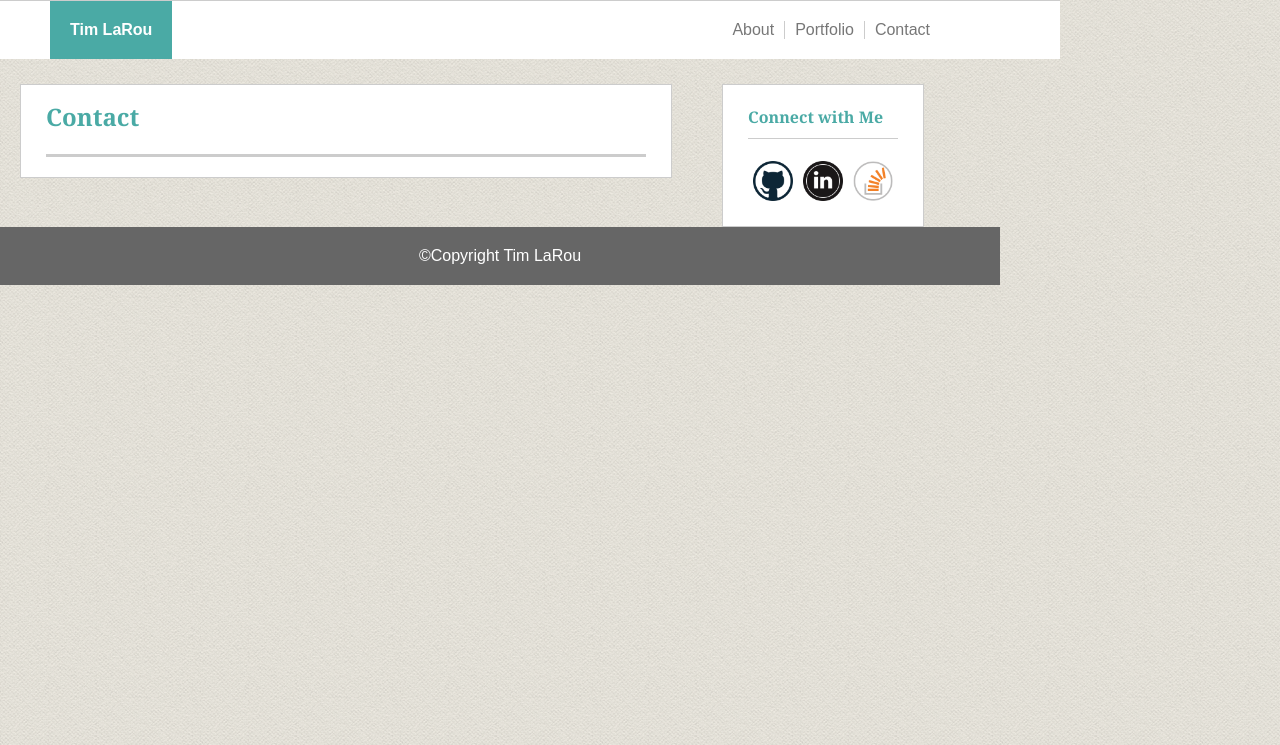
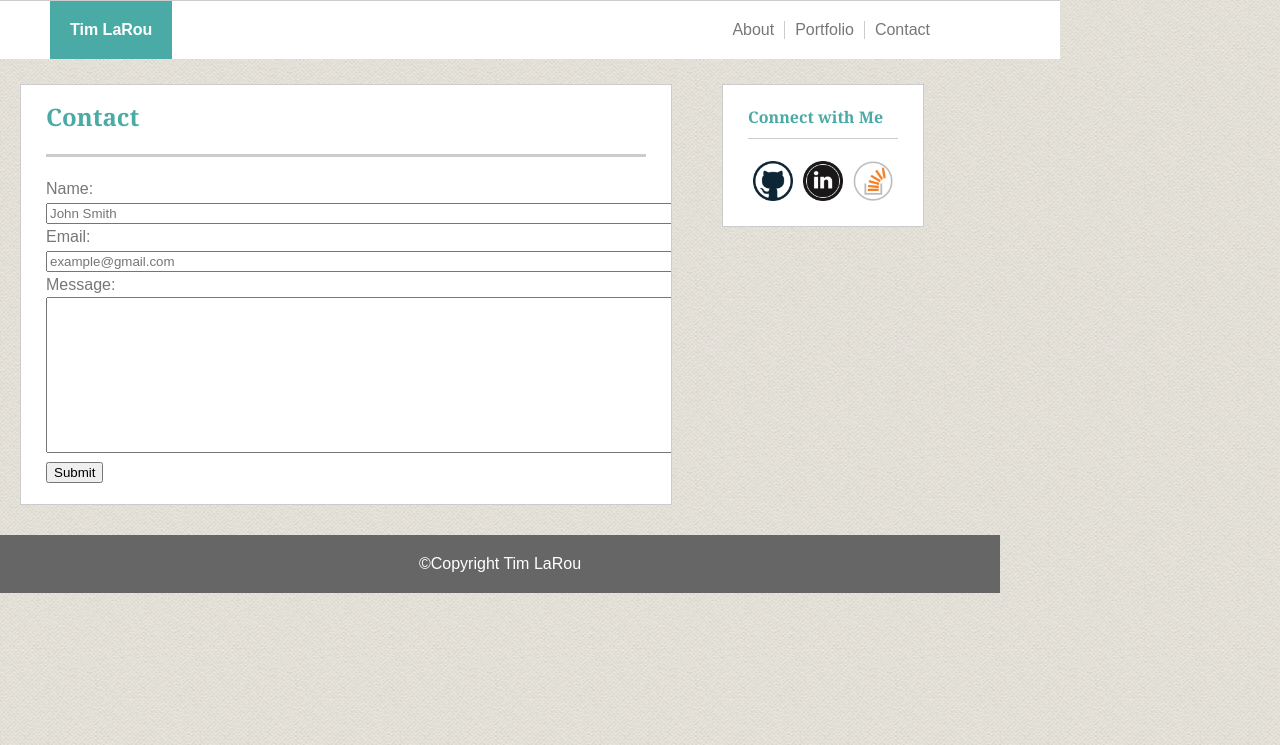
Before and after one commit to Larou-Tim/Basic-Portfolio, a PHP site: page /contact.html in a window 1280 px wide. Shown: the top 745 px of the page. Run offline with PHP 8.4, Linux system fonts and the light colour scheme.

Commit message:
Various updates

```diff
--- a/assets/css/style.css
+++ b/assets/css/style.css
@@ -43,7 +43,7 @@ h4 {
 	line-height: 150%;
 	margin: 0 20px 30px 20px;
 	overflow: auto;
-	padding: 0 25px 0 25px;
+	padding: 0 25px 20px 25px;
 	width: 600px;
 
 }
--- a/contact.html
+++ b/contact.html
@@ -26,9 +26,17 @@
 	<section class="about-box">
 		<h1>Contact</h1>
 		<article >
-
-
-
+		    <form action="" method="POST" enctype="multipart/form-data">
+			    <input name="action" value="submit" type="hidden" >
+			    Name:<br>
+			    <input  placeholder="John Smith" name="name" size="80" type="text">
+			    <br>Email:<br>
+			    <input  placeholder="example@gmail.com" name="email" size="80" type="text">
+			    <br>Message:<br>
+			    <textarea name="message" rows="10" cols="81">
+			    </textarea><br>
+			    <input value="Submit" type="submit">
+		    </form>
 		</article>
 	</section>
 
```
